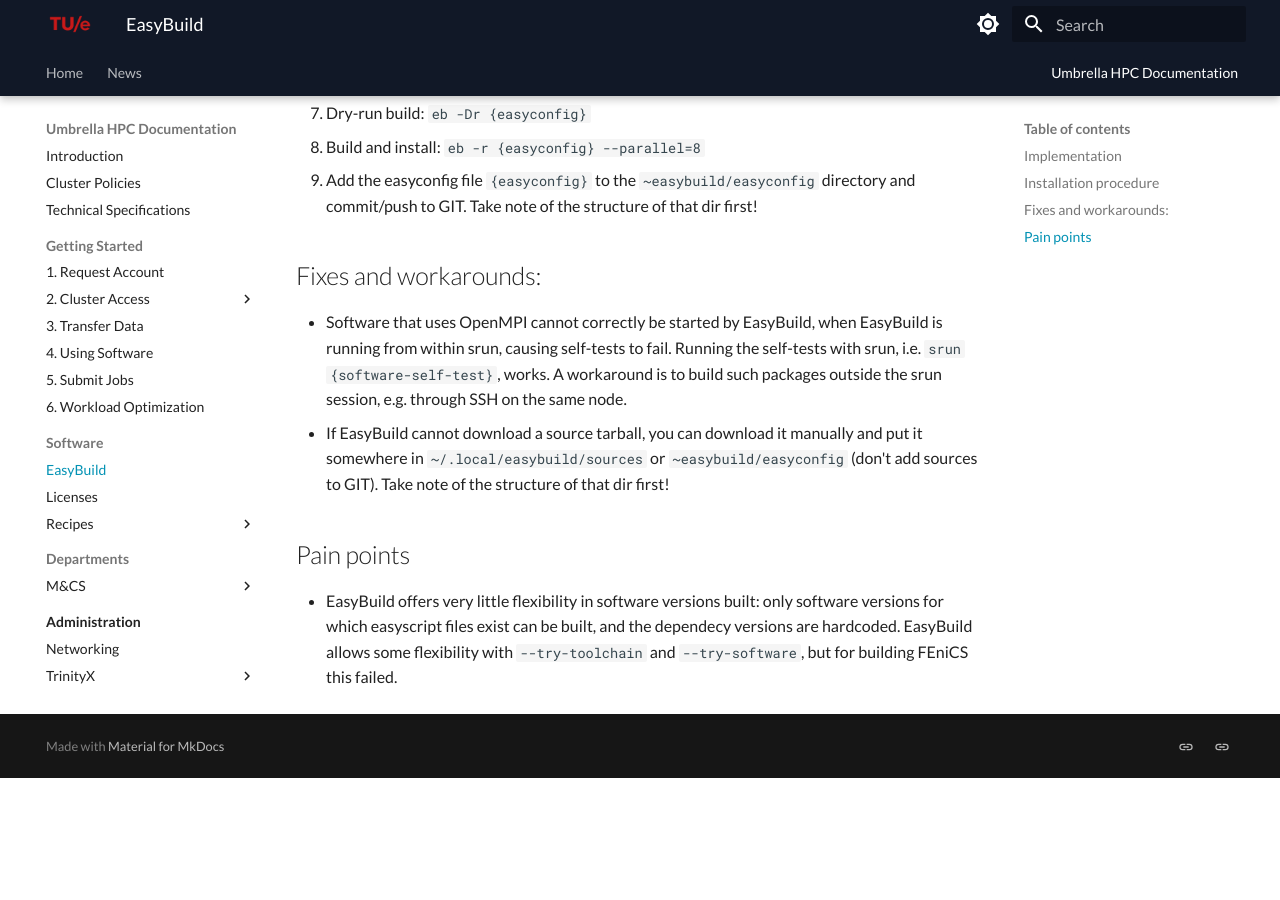
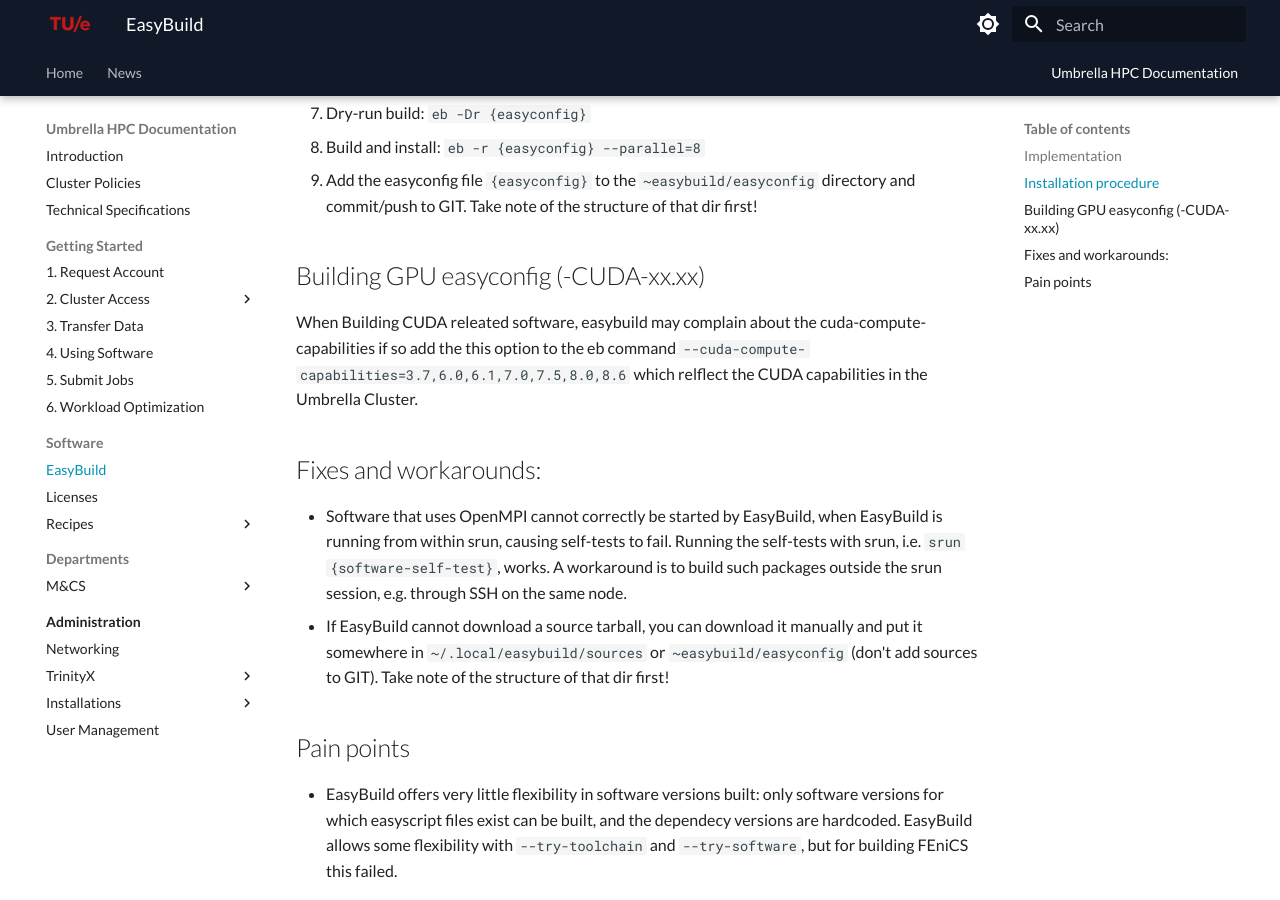
Before and after one commit to gferhpc/supercomputing.tue.nl, an MkDocs documentation site: the page built from pages/documentation/software/easybuild.md, in a window 1280 px wide and 900 px high, scrolled down 1196 px. Built offline with MkDocs 1.6.1 and Material for MkDocs 9.7.7, drawn with Linux system fonts in a browser that asks for light colours; before the commit the page ends 1974 px from its top, so only the background shows below that.

Commit message:
Update easybuild.md

````diff
--- a/pages/documentation/software/easybuild.md
+++ b/pages/documentation/software/easybuild.md
@@ -48,6 +48,10 @@
 8.  Add the easyconfig file `{easyconfig}` to the `~easybuild/easyconfig` directory and
     commit/push to GIT. Take note of the structure of that dir first!
 
+## Building GPU easyconfig (-CUDA-xx.xx)
+
+When Building CUDA releated software, easybuild may complain about the cuda-compute-capabilities if so add the this option to the eb command ```--cuda-compute-capabilities=3.7,6.0,6.1,7.0,7.5,8.0,8.6``` which relflect the CUDA capabilities in the Umbrella Cluster.
+
 ## Fixes and workarounds:
 
 -   Software that uses OpenMPI cannot correctly be started by EasyBuild,
````
